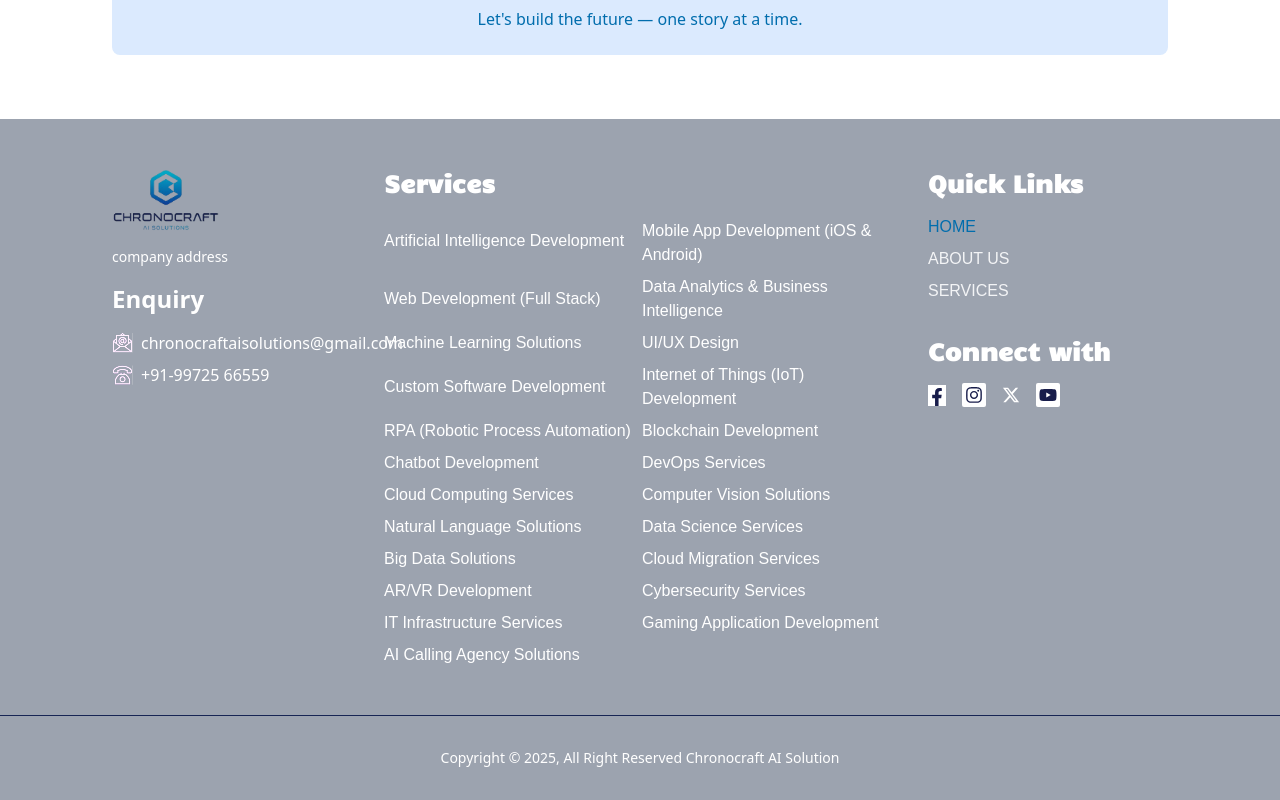
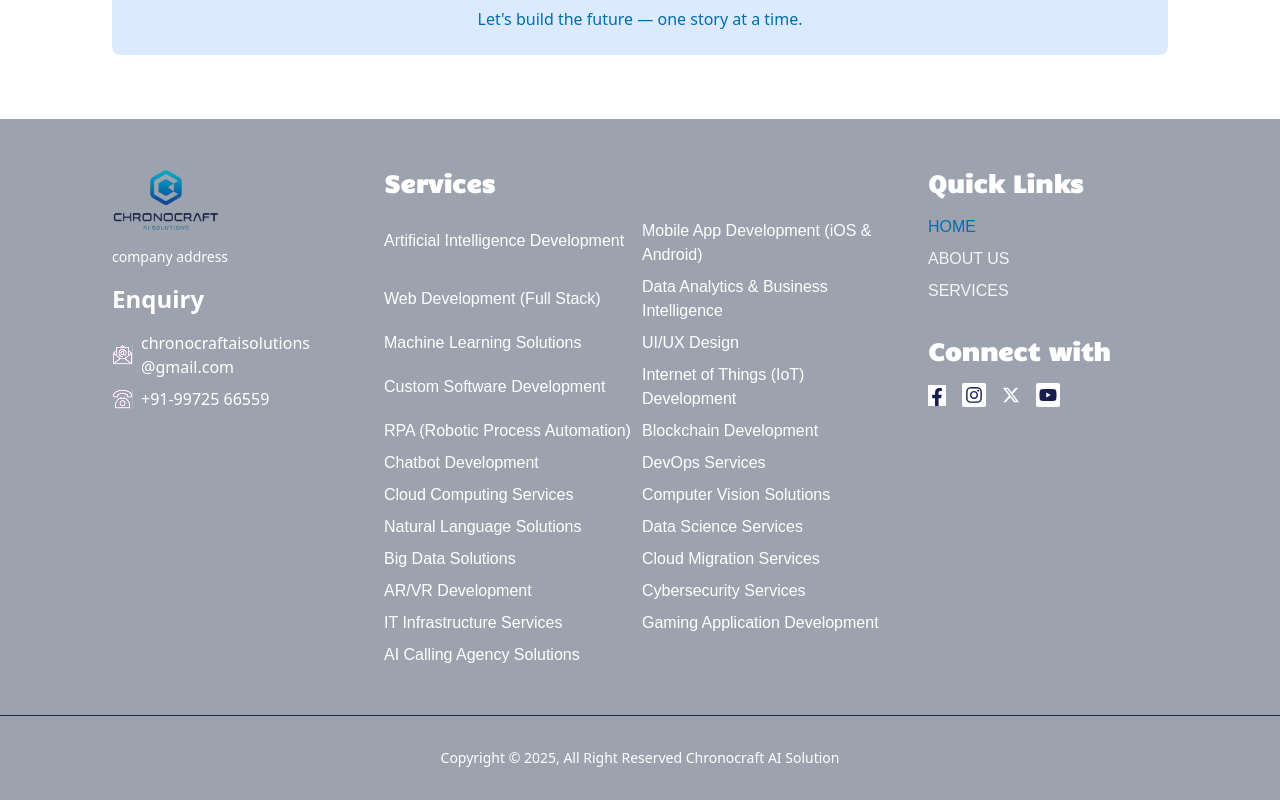
Before and after one commit to remeessalam/chronocraft, a React (Create React App) app: page / in a window 1280 px wide. Shown: the part 8020-8820 px from the top of the page. Built offline with nearby package versions, Linux system fonts and the light colour scheme; a web font is replaced by a local one.

Commit message:
Update Constant.js

```diff
--- a/src/Constant.js
+++ b/src/Constant.js
@@ -85,7 +85,7 @@ export const routes = [
   { path: "/services", name: "SERVICES", landingpath: "services" },
 ];
 export const clientDetails = {
-  email: "chronocraftaisolutions@gmail.com",
+  email: <p>chronocraftaisolutions<br/>@gmail.com</p>,
   phone: "+91-99725 66559",
   address: "company address",
   facebook: "https://www.facebook.com/",
```
